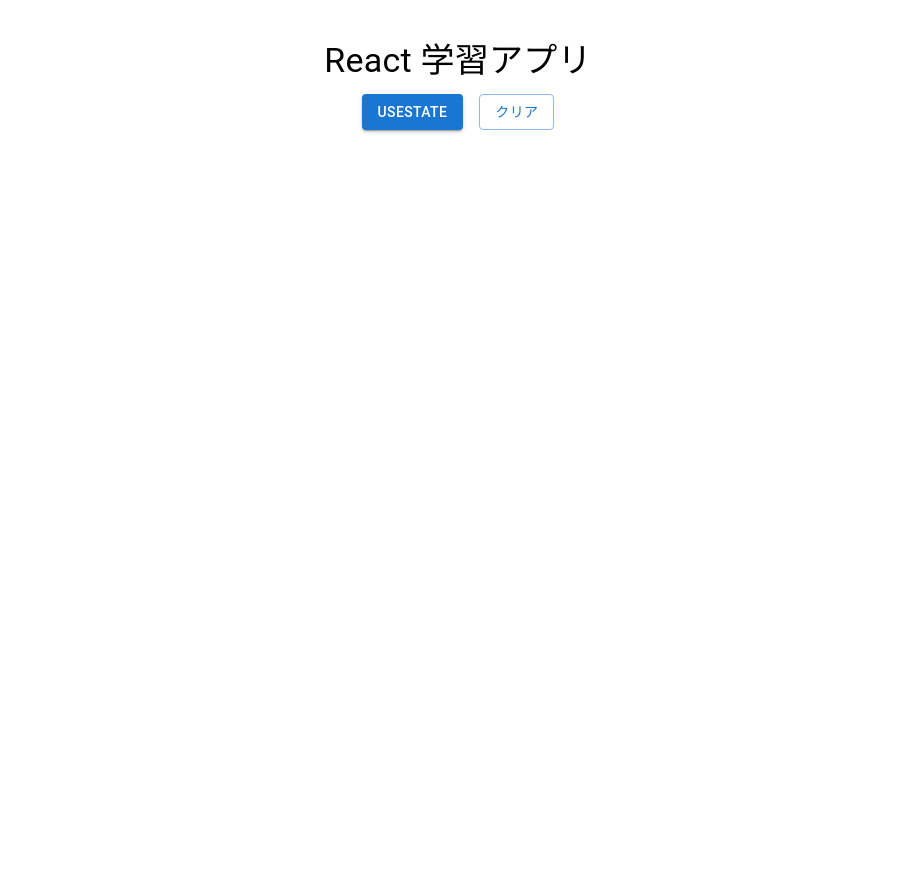
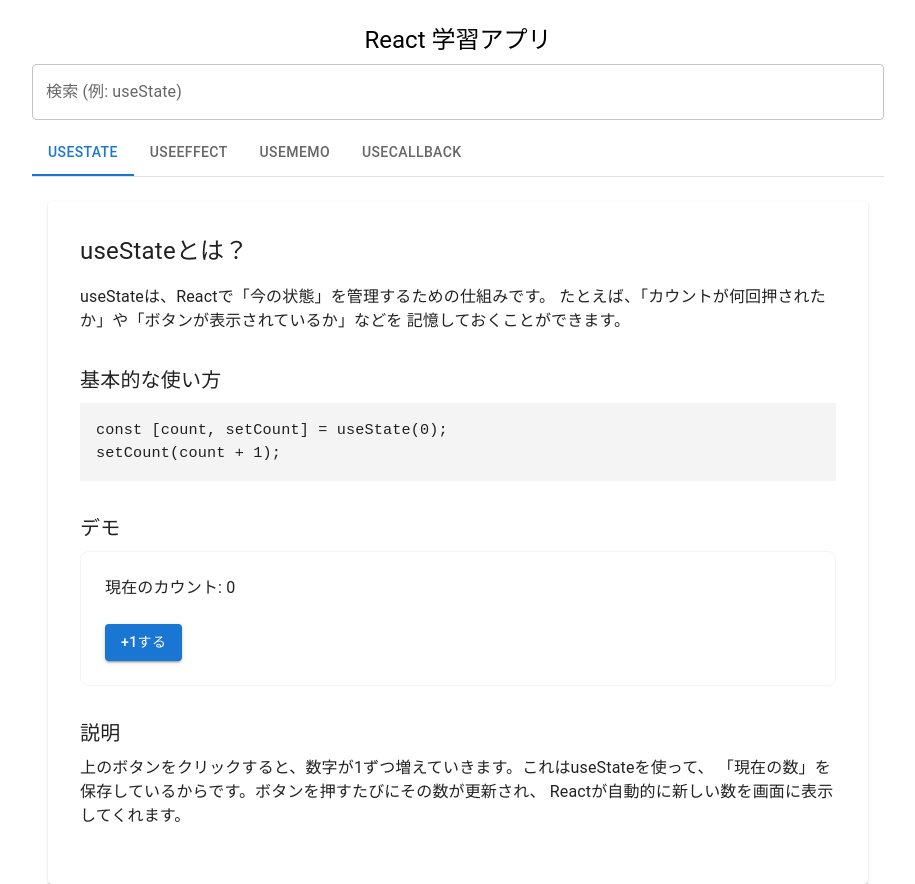
Before and after one commit to kondo-akihiro-git/practice-React-Learning, a React (Create React App) app: page / in a window 1280 px wide. Shown: the whole page, without its empty margins (182-1097 px from the left). Before the commit the page ends 800 px from the top, so only its background shows below. Built offline with nearby package versions, Linux system fonts and the light colour scheme.

Commit message:
テンプレ修正、一部リファクタ、タスク追加

```diff
--- a/src/App.tsx
+++ b/src/App.tsx
@@ -1,24 +1,72 @@
-// App.tsx（共通部分）✅ 変更不要
-import { useState } from 'react';
-import { Button, Container, Typography, Box } from '@mui/material';
+import React, { useState } from 'react';
+import { Container, Typography, Box, Tabs, Tab, TextField } from '@mui/material';
 import UseStateDemo from './demos/UseStateDemo';
+import styles from './styles/appStyles';
+
+const hookButtons = [
+  { label: 'useState', key: 'useState' },
+  { label: 'useEffect', key: 'useEffect' },
+  { label: 'useMemo', key: 'useMemo' },
+  { label: 'useCallback', key: 'useCallback' },
+  // 必要に応じて追加
+];
 
 function App() {
-  const [selectedContent, setSelectedContent] = useState<string | null>(null);
+  const [selectedContent, setSelectedContent] = useState<string | null>('useState');
+  const [searchText, setSearchText] = useState('');
+
+  const handleChange = (_: React.SyntheticEvent, newValue: string) => {
+    setSelectedContent(newValue);
+  };
+
+  const renderDemo = () => {
+    switch (selectedContent) {
+      case 'useState':
+        return <UseStateDemo />;
+      // 今後追加
+      default:
+        return null;
+    }
+  };
+
+  // 検索に応じてフィルター
+  const filteredHooks = hookButtons.filter(({ label }) =>
+    label.toLowerCase().includes(searchText.toLowerCase())
+  );
 
   return (
-    <Container maxWidth="md" sx={{ mt: 5 }}>
-      <Typography variant="h4" align="center" gutterBottom>
+    <Container maxWidth="md" sx={styles.container}>
+      <Typography variant="h5" align="center" gutterBottom>
         React 学習アプリ
       </Typography>
 
-      <Box display="flex" justifyContent="center" flexWrap="wrap" gap={2} mb={4}>
-        <Button variant="contained" onClick={() => setSelectedContent('useState')}>useState</Button>
-        <Button variant="outlined" onClick={() => setSelectedContent(null)}>クリア</Button>
+      {/* 🔍 検索バー */}
+      <Box sx={{ mb: 1 }}>
+        <TextField
+          fullWidth
+          variant="outlined"
+          label="検索 (例: useState)"
+          value={searchText}
+          onChange={(e) => setSearchText(e.target.value)}
+        />
       </Box>
 
-      {/* ▼ 呼び出し箇所（切り替えパーツ） */}
-      {selectedContent === 'useState' && <UseStateDemo />}
+      {/* 🧭 タブリスト */}
+      <Box sx={{ borderBottom: 1, borderColor: 'divider', mb: 3 }}>
+        <Tabs
+          value={selectedContent}
+          onChange={handleChange}
+          variant="scrollable"
+          scrollButtons="auto"
+          aria-label="hook tab list"
+        >
+          {filteredHooks.map(({ label, key }) => (
+            <Tab key={key} label={label} value={key} />
+          ))}
+        </Tabs>
+      </Box>
+
+      {renderDemo()}
     </Container>
   );
 }
--- a/src/demos/UseStateDemo.tsx
+++ b/src/demos/UseStateDemo.tsx
@@ -5,10 +5,11 @@ import {
     Typography,
     Button,
     Box,
-    Paper,
 } from '@mui/material';
 import Banner from '../components/Banner';
 import styles from '../styles/demosStyles';
+
+const CONTENT_NAME = "useState"
 
 const UseStateDemo = () => {
     // バナー管理
@@ -27,18 +28,17 @@ const UseStateDemo = () => {
         <Box sx={styles.wrapper}>
             <Card sx={styles.card}>
                 <CardContent>
-                    <Typography sx={styles.title}>
-                        useStateとは？
+                    <Typography sx={styles.mainTitle}>
+                        {CONTENT_NAME}とは？
                     </Typography>
 
                     <Typography sx={styles.paragraph}>
                         useStateは、Reactで「今の状態」を管理するための仕組みです。
                         たとえば、「カウントが何回押されたか」や「ボタンが表示されているか」などを
-                        記憶しておくことができます。この機能を使うと、変化に応じて画面の表示を変えることが
-                        できるようになります。
+                        記憶しておくことができます。
                     </Typography>
 
-                    <Typography sx={styles.sectionTitle}>
+                    <Typography sx={styles.subTitle}>
                         基本的な使い方
                     </Typography>
                     <Typography sx={styles.codePre}>
@@ -48,34 +48,33 @@ const UseStateDemo = () => {
                         ].join('\n')}
                     </Typography>
 
-                    <Typography sx={styles.sectionTitle}>
+                    <Typography sx={styles.subTitle}>
                         デモ
                     </Typography>
 
-                    <Paper sx={styles.paper}>
+                    <Box sx={styles.paper}>
                         <Typography sx={styles.paragraph}>
                             現在のカウント: {count}
                         </Typography>
                         <Button variant="contained" sx={styles.button} onClick={handleClick}>
                             +1する
                         </Button>
-                    </Paper>
+                    </Box>
 
-                    <Typography sx={styles.sectionTitle}>
+                    <Typography sx={styles.subTitle}>
                         説明
                     </Typography>
                     <Typography sx={styles.paragraph}>
                         上のボタンをクリックすると、数字が1ずつ増えていきます。これはuseStateを使って、
                         「現在の数」を保存しているからです。ボタンを押すたびにその数が更新され、
                         Reactが自動的に新しい数を画面に表示してくれます。
-                        こうして画面と状態が連動して動くのが、Reactの大きな特徴です。
                     </Typography>
                 </CardContent>
             </Card>
 
             <Banner
                 open={showBanner}
-                message="useStateが動作しました。"
+                message={`${CONTENT_NAME}が動作しました。`}
                 onClose={handleCloseBanner}
             />
         </Box>
--- /dev/null
+++ b/src/styles/appStyles.ts
@@ -0,0 +1,15 @@
+// styles/appStyles.ts
+const styles = {
+    container: {
+        mt: 3,
+    },
+    buttonGroup: {
+        display: 'flex',
+        justifyContent: 'center',
+        flexWrap: 'wrap',
+        gap: 2,
+        mb: 4,
+    },
+};
+
+export default styles;
--- a/src/styles/demosStyles.ts
+++ b/src/styles/demosStyles.ts
@@ -9,7 +9,7 @@ const styles = {
         width: '100%',
         p: 2,
     },
-    title: {
+    mainTitle: {
         fontSize: '1.5rem',
         mb: 2,
     },
@@ -25,15 +25,15 @@ const styles = {
         mb: 2,
         fontSize: '0.95rem',
     },
-    sectionTitle: {
+    subTitle: {
         mt: 4,
         fontSize: '1.25rem',
         mb: 1,
     },
     paper: {
         p: 3,
-        border: '1 solid #ccc',
-        borderRadius: '4px',
+        border: '1px solid #f4f4f4',
+        borderRadius: '8px',
         mb: 2,
     },
     button: {
```
Also changed, not shown: 1 other file (tests, documents, lock files or other folders).
